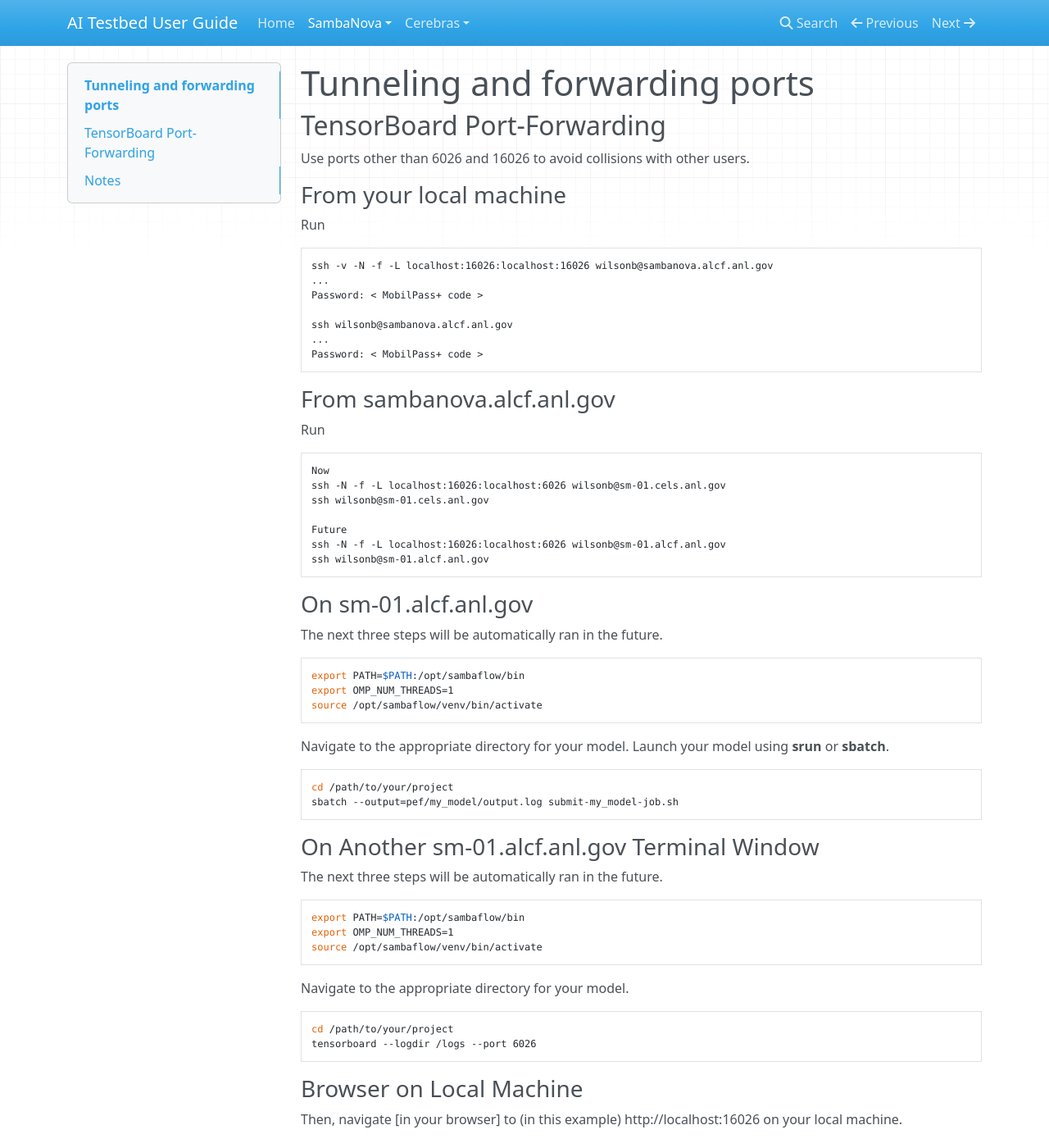
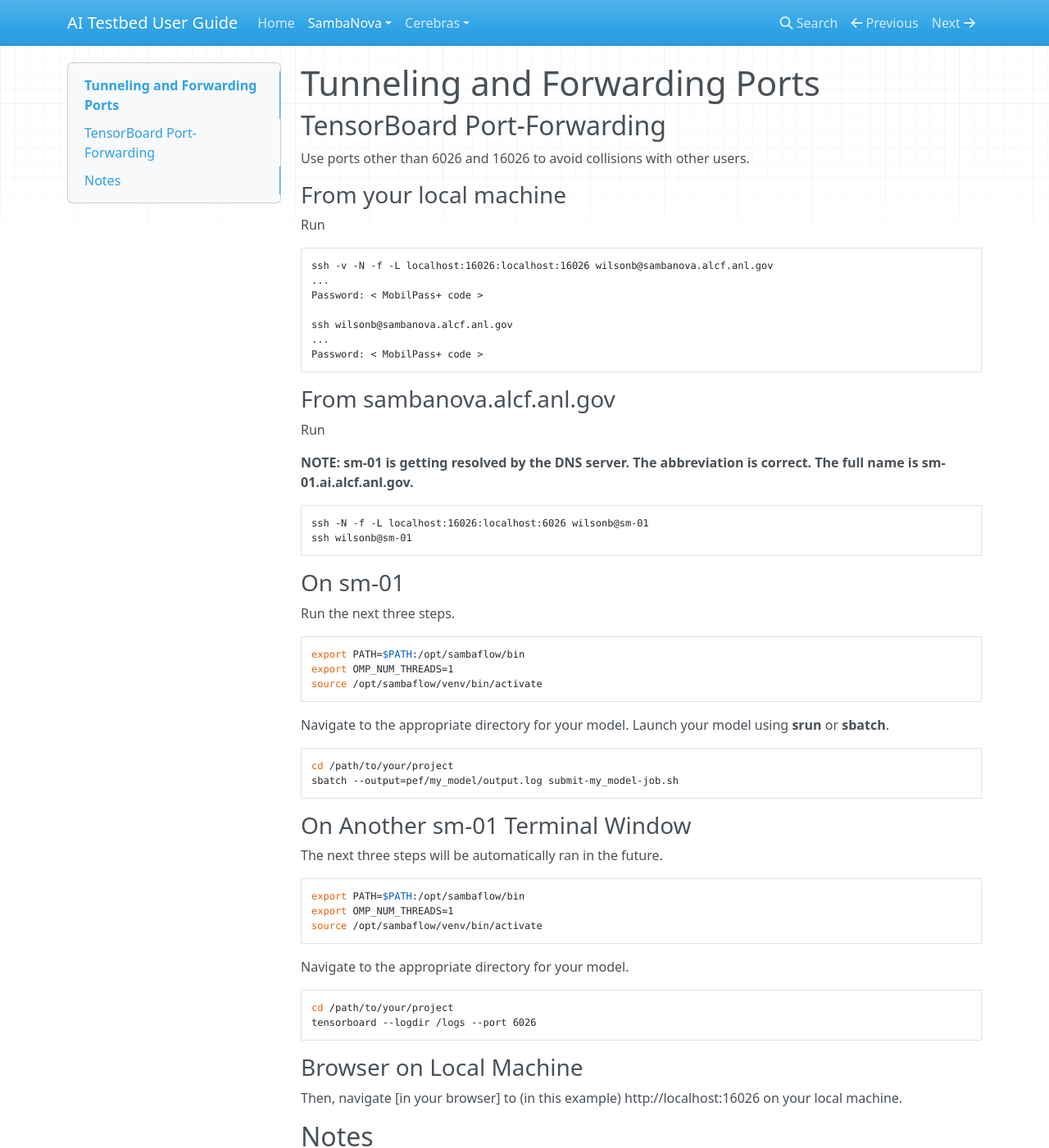
Before and after one commit to argonne-lcf/ai-testbed-userdocs, an MkDocs documentation site: the page built from docs/sambanova/Tunneling-and-forwarding-ports.md, in a window 1280 px wide and 1400 px high. Shown: the whole window at 82% size. Built offline with MkDocs 1.6.1, drawn with Linux system fonts in a browser that asks for light colours; nearby versions of some CDN libraries.

Commit message:
Updated forwarding ports.

````diff
--- a/docs/sambanova/Tunneling-and-forwarding-ports.md
+++ b/docs/sambanova/Tunneling-and-forwarding-ports.md
@@ -1,4 +1,4 @@
-# Tunneling and forwarding ports
+# Tunneling and Forwarding Ports
 
 ## TensorBoard Port-Forwarding
 
@@ -22,19 +22,17 @@
 
 Run
 
+**NOTE:  sm-01 is getting resolved by the DNS server.  The abbreviation is correct.
+The full name is sm-01.ai.alcf.anl.gov.**
+
 ```bash
-Now
-ssh -N -f -L localhost:16026:localhost:6026 wilsonb@sm-01.cels.anl.gov
-ssh wilsonb@sm-01.cels.anl.gov
-
-Future
-ssh -N -f -L localhost:16026:localhost:6026 wilsonb@sm-01.alcf.anl.gov
-ssh wilsonb@sm-01.alcf.anl.gov
+ssh -N -f -L localhost:16026:localhost:6026 wilsonb@sm-01
+ssh wilsonb@sm-01
 ```
 
-### On **sm-01.alcf.anl.gov**
+### On **sm-01**
 
-The next three steps will be automatically ran in the future.
+Run the next three steps.
 
 ```bash
 export PATH=$PATH:/opt/sambaflow/bin
@@ -50,7 +48,7 @@
 sbatch --output=pef/my_model/output.log submit-my_model-job.sh
 ```
 
-### On Another sm-01.alcf.anl.gov Terminal Window
+### On Another sm-01 Terminal Window
 
 The next three steps will be automatically ran in the future.
 
````
